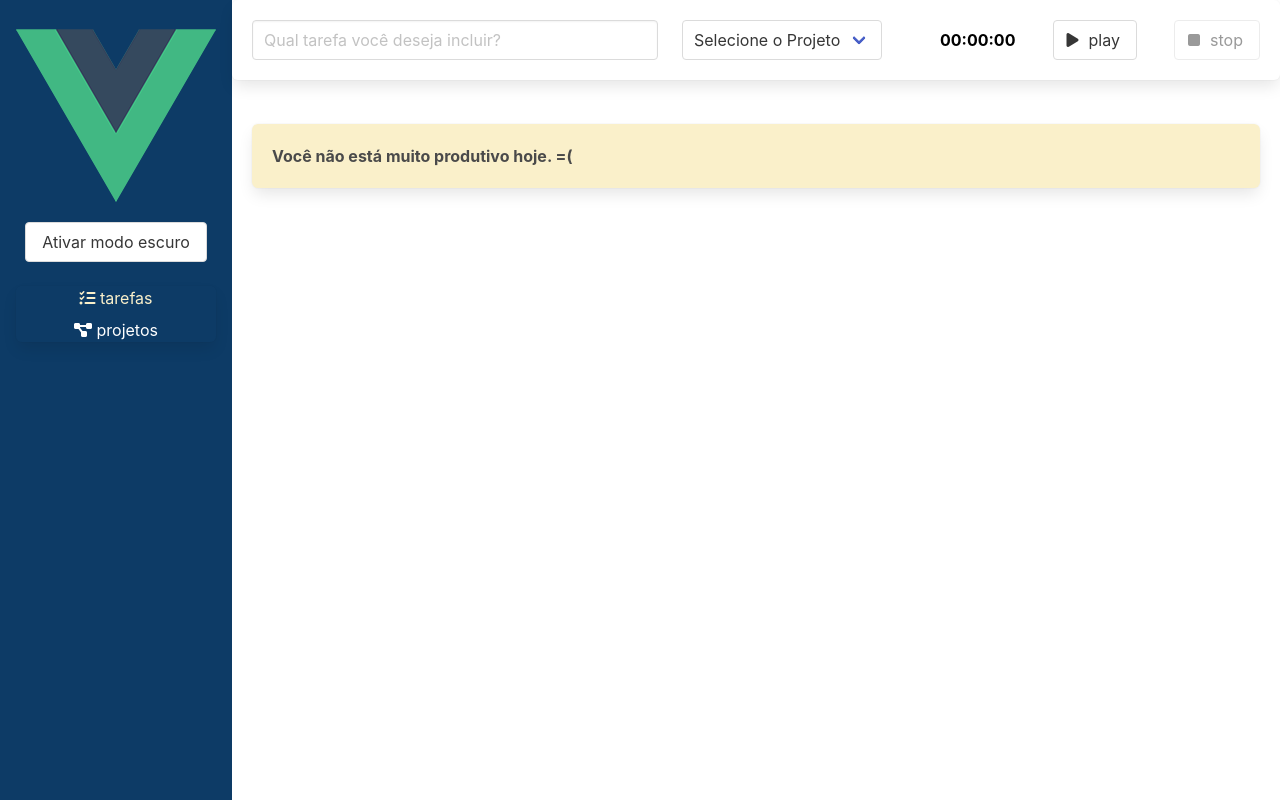
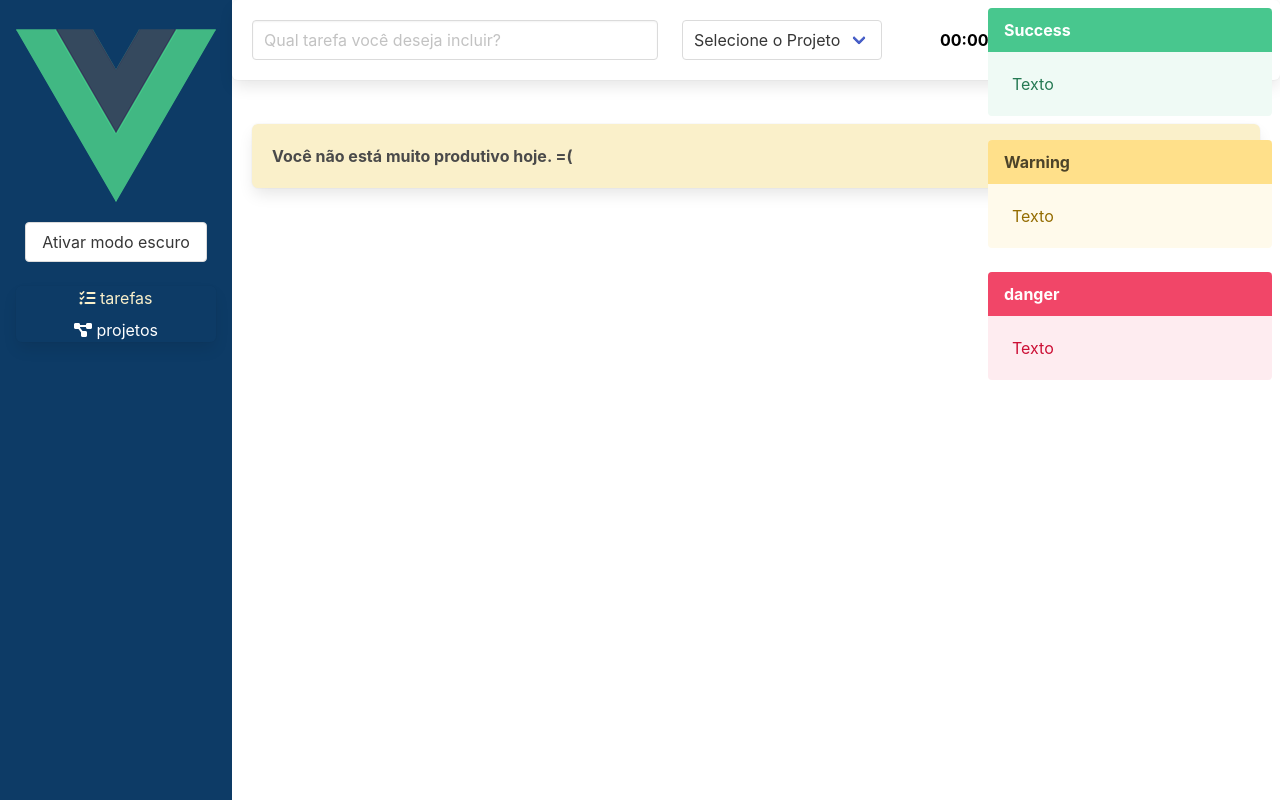
Before and after one commit to iagopmo/vueTracker, a Vue app: page / in a window 1280 px wide. Built offline with nearby package versions, Linux system fonts and the light colour scheme.

Commit message:
notificando os usuarios

```diff
--- a/src/App.vue
+++ b/src/App.vue
@@ -4,6 +4,7 @@
       <BarraLateralVue @aoTemaAlterado="trocarTema"/>
     </div>
     <div class="column is-three-quarter conteudo">
+      <Notificacoes></Notificacoes>
       <router-view></router-view>
     </div>
   </main>
@@ -12,12 +13,13 @@
 <script lang="ts">
   import { defineComponent } from 'vue';
   import BarraLateralVue from './components/BarraLateral.vue'
-
+  import Notificacoes from './components/Notificacoes.vue';
 
   export default defineComponent({
     name: 'App',
     components: {
-      BarraLateralVue
+      BarraLateralVue,
+      Notificacoes
     },
     data() {
       return {
--- /dev/null
+++ b/src/components/Notificacoes.vue
@@ -0,0 +1,40 @@
+<template>
+    <div class="notificacoes">
+        <article class="message is-success">
+            <div class="message-header">
+                <p>Success</p>
+            </div>
+            <div class="message-body">Texto</div>
+        </article>
+        <article class="message is-warning">
+            <div class="message-header">
+                <p>Warning</p>
+            </div>
+            <div class="message-body">Texto</div>
+        </article>
+        <article class="message is-danger">
+            <div class="message-header">
+                <p>danger</p>
+            </div>
+            <div class="message-body">Texto</div>
+        </article>
+    </div>
+</template>
+
+<script lang="ts">
+import { defineComponent } from 'vue'
+
+export default defineComponent({
+    name: "NotificacoesVue"
+})
+</script>
+
+<style scoped>
+.notificacoes {
+    position: absolute;
+    right: 0;
+    width: 300px;
+    padding: 8px;
+    z-index: 105;
+}
+</style>
```
